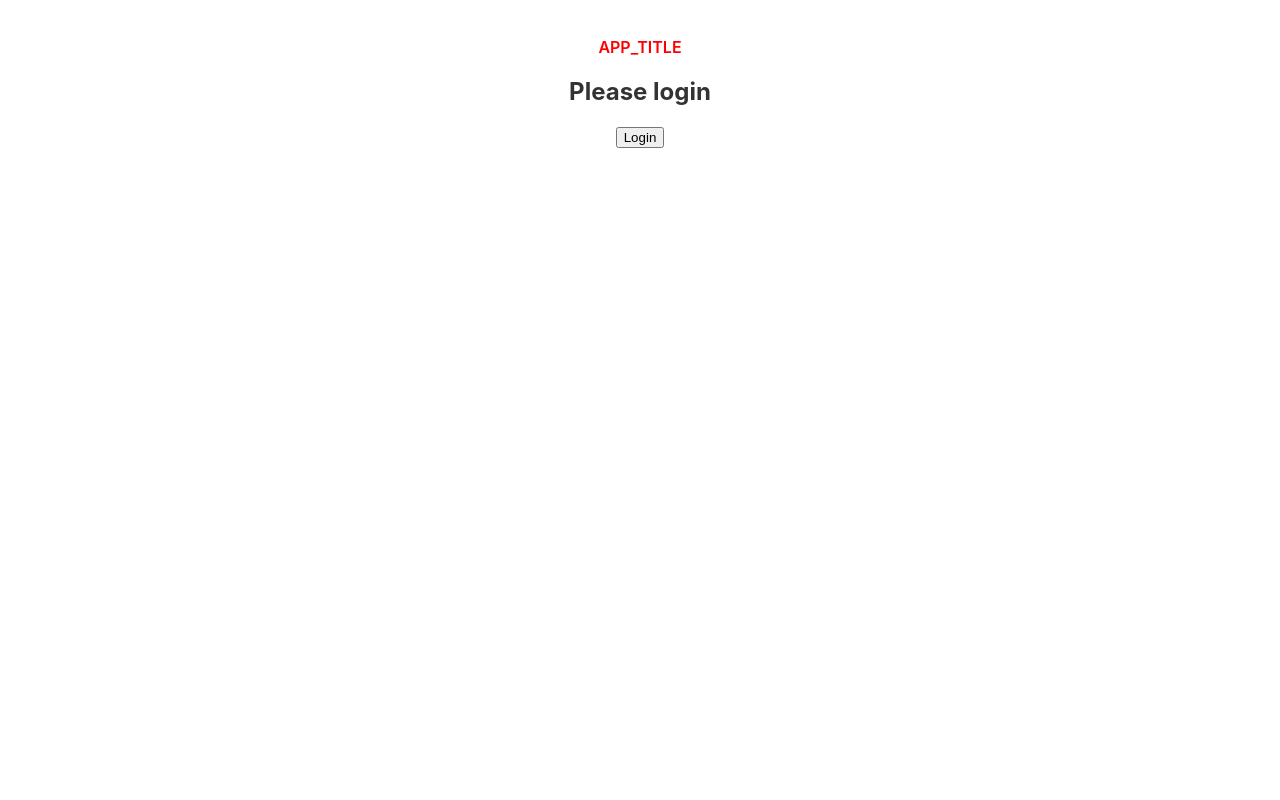
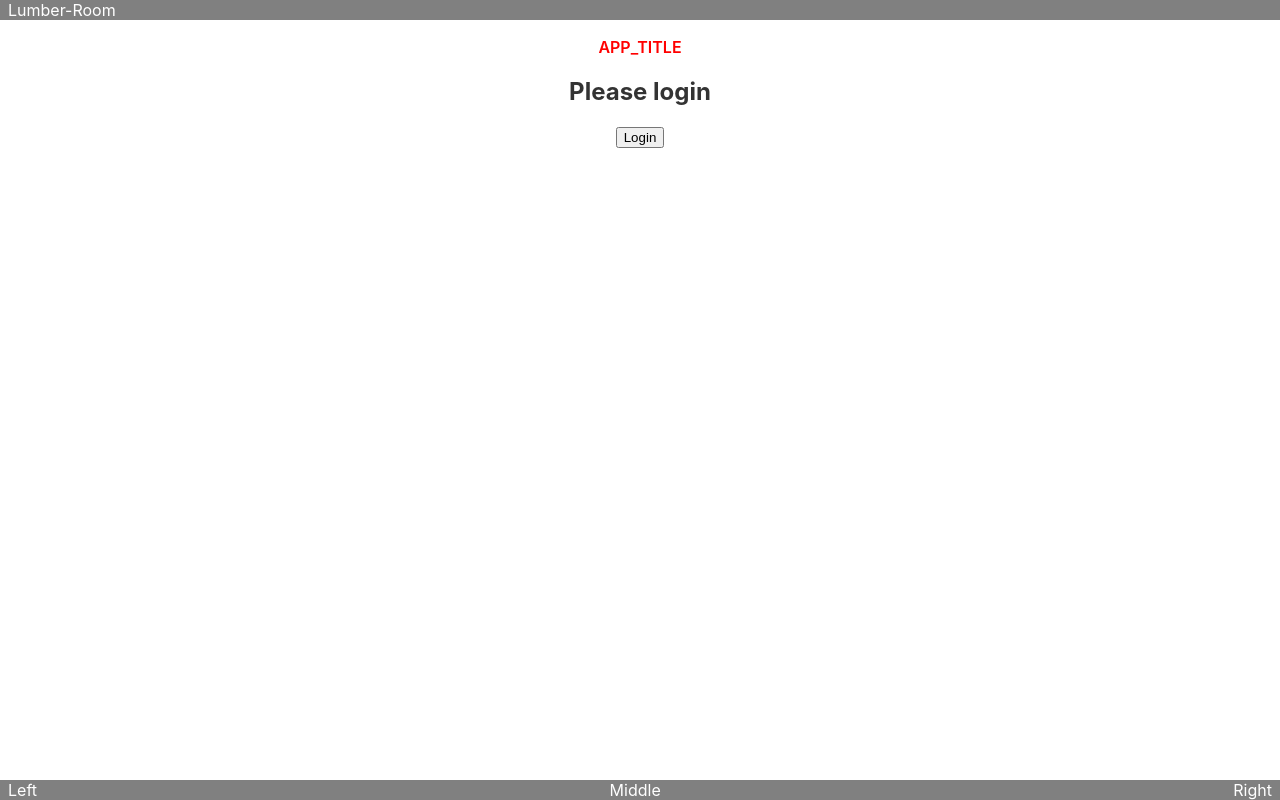
Before and after one commit to FloppyNotFound/lumber-room, a Svelte app: page / in a window 1280 px wide. Built offline with nearby package versions, Linux system fonts and the light colour scheme; no server answers.

Commit message:
feat: general styles, header, footer

```diff
--- a/src/App.svelte
+++ b/src/App.svelte
@@ -1,10 +1,12 @@
 <script lang="ts">
   import { onMount } from "svelte";
-  import parseAuthQueryString from "./Auth/helpers/parse-auth-query-string";
-  import Auth from "./Auth/Auth.svelte";
-  import { authStore } from "./Auth/auth-store";
-  import ListWrapper from "./ListWrapper/ListWrapper.svelte";
+  import parseAuthQueryString from "./UI/Auth/helpers/parse-auth-query-string";
+  import { authStore } from "./UI/Auth/auth-store";
   import { AuthService } from "./DAL/services/auth.service";
+  import Auth from "./UI/Auth/Auth.svelte";
+  import ListWrapper from "./UI/ListWrapper/ListWrapper.svelte";
+  import Header from "./UI/Header/Header.svelte";
+  import SoftKeys from "./UI/SoftKeys/SoftKeys.svelte";
 
   const clientId = "oejf5drg46j71z6";
 
@@ -33,11 +35,13 @@
 </script>
 
 <style lang="scss">
+  .app-wrapper {
+    display: flex;
+    flex-direction: column;
+
     main {
       text-align: center;
-    padding: 1rem;
-    max-width: 240px;
-    margin: 0 auto;
+      padding: 1rem 0 2rem 0;
 
       h1 {
         color: red;
@@ -52,7 +56,11 @@
         max-width: none;
       }
     }
+  }
 </style>
+
+<div class="app-wrapper">
+  <Header />
 
   <main>
     <section>
@@ -66,3 +74,6 @@
       {/if}
     </section>
   </main>
+
+  <SoftKeys />
+</div>
--- /dev/null
+++ b/src/UI/Header/Header.svelte
@@ -0,0 +1,19 @@
+<style lang="scss">
+  .header {
+    background-color: grey;
+    color: white;
+    position: fixed;
+    top: 0;
+    left: 0;
+    right: 0;
+    width: 100%;
+
+    &__content {
+      padding: 0 0.5rem 0 0.5rem;
+    }
+  }
+</style>
+
+<header class="header">
+  <div class="header__content">Lumber-Room</div>
+</header>
--- /dev/null
+++ b/src/UI/SoftKeys/SoftKeys.svelte
@@ -0,0 +1,25 @@
+<style lang="scss">
+  .footer {
+    width: 100%;
+    position: fixed;
+    bottom: 0;
+    right: 0;
+    left: 0;
+
+    &__content {
+      display: flex;
+      justify-content: space-between;
+      background-color: grey;
+      color: white;
+      padding: 0 0.5rem 0 0.5rem;
+    }
+  }
+</style>
+
+<footer class="footer">
+  <div class="footer__content">
+    <div>Left</div>
+    <div>Middle</div>
+    <div>Right</div>
+  </div>
+</footer>
```
Also changed, not shown: src/UI/Auth/Auth.svelte (renamed from src/Auth/Auth.svelte), src/UI/Auth/auth-store.ts (renamed from src/Auth/auth-store.ts), src/UI/Auth/helpers/parse-auth-query-string.ts (renamed from src/Auth/helpers/parse-auth-query-string.ts), src/UI/ListWrapper/ListWrapper.svelte (renamed from src/ListWrapper/ListWrapper.svelte). Lines whose indentation alone changed are shown as unchanged.
